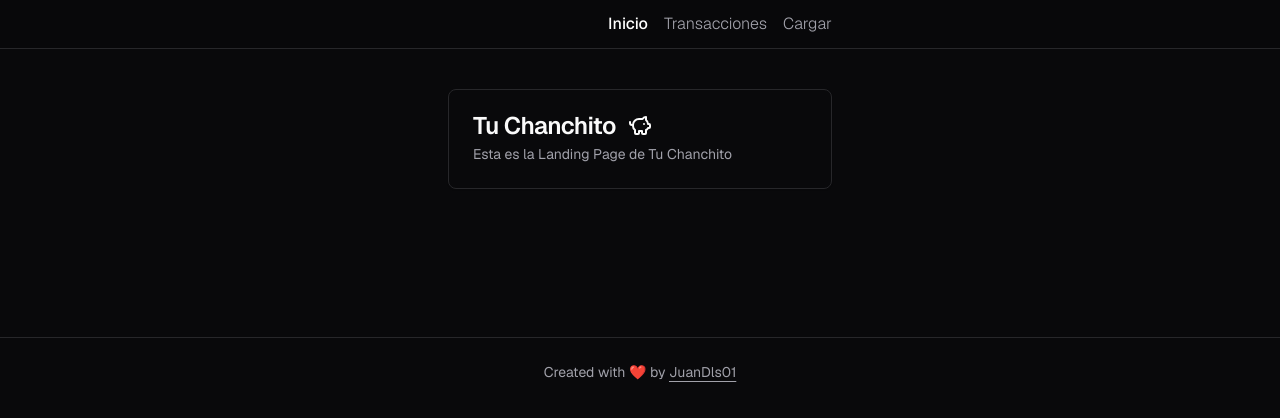
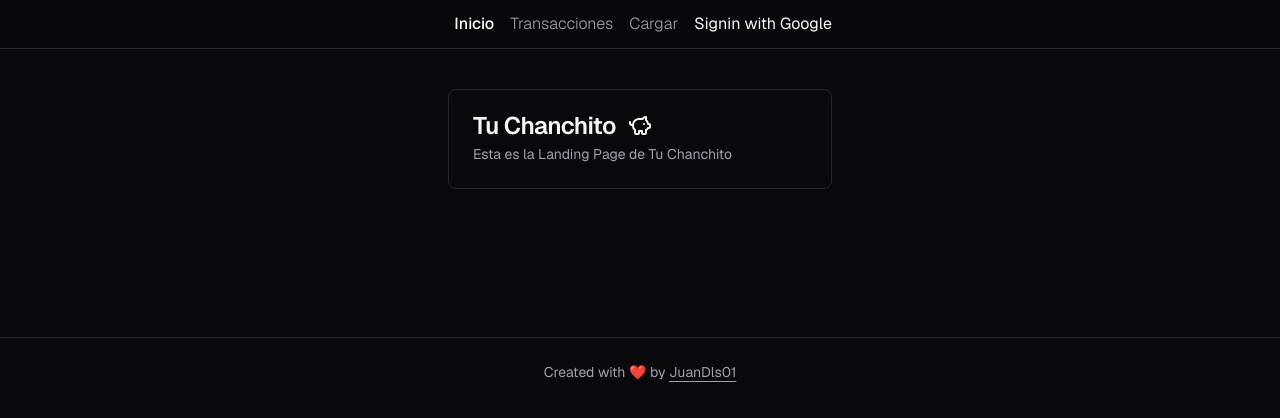
Before and after one commit to JuanDls01/transactions-tracker, a Next.js app: page / in a window 1280 px wide. Shown: the top 418 px of the page. Built offline with nearby package versions, Linux system fonts and the light colour scheme; no server answers.

Commit message:
feat: configure auth.js to allow authentication with google

```diff
--- a/package.json
+++ b/package.json
@@ -28,6 +28,7 @@
     "*": "prettier --write"
   },
   "dependencies": {
+    "@auth/prisma-adapter": "^2.7.4",
     "@aws-sdk/client-dynamodb": "^3.726.1",
     "@heroicons/react": "^2.2.0",
     "@hookform/resolvers": "^3.10.0",
@@ -42,6 +43,7 @@
     "clsx": "^2.1.1",
     "lucide-react": "^0.471.2",
     "next": "15.1.3",
+    "next-auth": "^5.0.0-beta.25",
     "react": "^19.0.0",
     "react-dom": "^19.0.0",
     "react-hook-form": "^7.54.2",
--- /dev/null
+++ b/src/app/api/auth/[...nextauth]/route.ts
@@ -0,0 +1,3 @@
+import { handlers } from '@/app/auth';
+
+export const { GET, POST } = handlers;
--- /dev/null
+++ b/src/app/auth.ts
@@ -0,0 +1,34 @@
+import NextAuth from 'next-auth';
+import Google from 'next-auth/providers/google';
+import { PrismaAdapter } from '@auth/prisma-adapter';
+import { prisma } from '@/lib/prisma';
+
+export const authOptions = {
+  providers: [
+    // If the first sign-in is via Google the default data saved is: id, name, email and image
+    // We can add more profile data by returnning extra fields in profile() callback
+    Google({
+      clientId: process.env.GOOGLE_CLIENT_ID ?? '',
+      clientSecret: process.env.GOOGLE_CLIENT_SECRET ?? '',
+      profile(profile, tokens) {
+        console.log('profile: ', profile, tokens);
+        return {
+          id: profile.sub,
+          name: profile.name,
+          email: profile.email,
+          image: profile.picture,
+          password: null,
+        };
+      },
+    }),
+  ],
+  session: {
+    strategy: 'jwt' as const,
+  },
+  secret: process.env.AUTH_SECRET,
+  // Database Adapter is the bridge to connect Auth.js to our database.
+  // Auth.js adapter is a function that receives an ORM/database client and return an object with methods
+  adapter: PrismaAdapter(prisma),
+};
+
+export const { handlers, signIn, signOut, auth } = NextAuth(authOptions);
--- a/src/app/dashboard/page.tsx
+++ b/src/app/dashboard/page.tsx
@@ -1,5 +1,5 @@
 import { Card, CardContent, CardDescription, CardHeader, CardTitle } from '@/ui/elements/card';
-import prismaDb from '@/lib/prisma';
+import { prisma } from '@/lib/prisma';
 import { DataTable } from '@/ui/components/data-table';
 import Link from 'next/link';
 import { transactionColumns } from '../../ui/components/transaction-columns';
@@ -56,25 +56,25 @@ const DashboardPage = async () => {
 
 const getAccountSummary = async () => {
   try {
-    const user = await prismaDb.user.findFirst();
+    const user = await prisma.user.findFirst();
     const [incomesByCurrency, expensesByCurrency, lastTransactions, monthlyExpensesByCategory] =
       await Promise.all([
-        prismaDb.transaction.groupBy({
+        prisma.transaction.groupBy({
           by: ['currency'],
           where: { authorId: user?.id, type: 'INCOME' },
           _sum: { amount: true },
         }),
-        prismaDb.transaction.groupBy({
+        prisma.transaction.groupBy({
           by: ['currency'],
           where: { authorId: user?.id, type: 'EXPENSE' },
           _sum: { amount: true },
         }),
-        prismaDb.transaction.findMany({
+        prisma.transaction.findMany({
           where: { authorId: user?.id },
           orderBy: { createdAt: 'desc' },
           take: 5,
         }),
-        prismaDb.transaction.groupBy({
+        prisma.transaction.groupBy({
           by: ['category'],
           where: {
             authorId: user?.id,
--- a/src/app/transactions/page.tsx
+++ b/src/app/transactions/page.tsx
@@ -1,4 +1,4 @@
-import prismaDb from '@/lib/prisma';
+import { prisma } from '@/lib/prisma';
 import { transactionColumns } from '../../ui/components/transaction-columns';
 import { DataTable } from '../../ui/components/data-table';
 import { parseDecimalToString } from '@/utils/numbers';
@@ -55,15 +55,15 @@ const DEFAULT_PAGE_SIZE = 10;
 
 const getTransactions = async (currentPage: number) => {
   try {
-    const user = await prismaDb.user.findFirst();
+    const user = await prisma.user.findFirst();
     const [transactions, totalRecords] = await Promise.all([
-      prismaDb.transaction.findMany({
+      prisma.transaction.findMany({
         where: { authorId: user?.id },
         orderBy: { createdAt: 'desc' },
         skip: DEFAULT_PAGE_SIZE * (currentPage - 1),
         take: DEFAULT_PAGE_SIZE,
       }),
-      prismaDb.transaction.count({
+      prisma.transaction.count({
         where: {
           authorId: user?.id,
         },
--- a/src/ui/components/navbar/index.tsx
+++ b/src/ui/components/navbar/index.tsx
@@ -1,3 +1,4 @@
+import { signIn } from '@/app/auth';
 import NavLinks from '../nav-links';
 
 export const links = [
@@ -12,10 +13,24 @@ const Navbar = () => {
       <div className='container flex justify-end'>
         <div className='flex space-x-4 items-center'>
           <NavLinks links={links} />
+          <SignIn />
         </div>
       </div>
     </div>
   );
 };
 
+export function SignIn() {
+  return (
+    <form
+      action={async () => {
+        'use server';
+        await signIn('google', { redirectTo: '/dashboard' });
+      }}
+    >
+      <button type='submit'>Signin with Google</button>
+    </form>
+  );
+}
+
 export default Navbar;
--- a/src/ui/components/transaction-form/actions.ts
+++ b/src/ui/components/transaction-form/actions.ts
@@ -2,7 +2,7 @@
 import { schema } from './schemas';
 import { TransactionCategory } from '@/types/transactions';
 import { ActionResponse } from '@/types/actions';
-import prismaDb from '@/lib/prisma';
+import { prisma } from '@/lib/prisma';
 
 export const onSubmitAction = async (
   _: ActionResponse<typeof schema> | null,
@@ -32,9 +32,9 @@ export const onSubmitAction = async (
 
     // Create an ID for the item to be created
 
-    const user = await prismaDb.user.findFirst();
+    const user = await prisma.user.findFirst();
 
-    await prismaDb.transaction.create({
+    await prisma.transaction.create({
       data: {
         type,
         amount,
```
Also changed, not shown: 1 other file (tests, documents, lock files or other folders).
